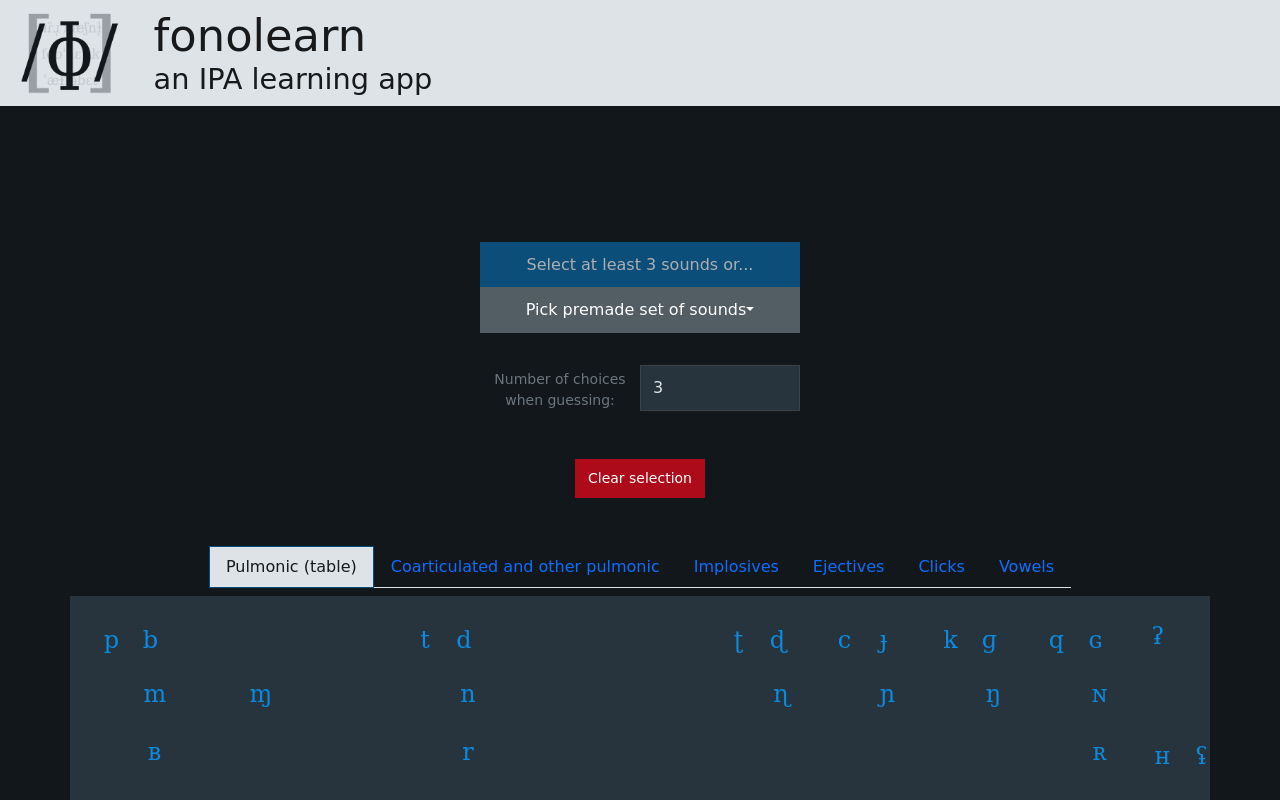
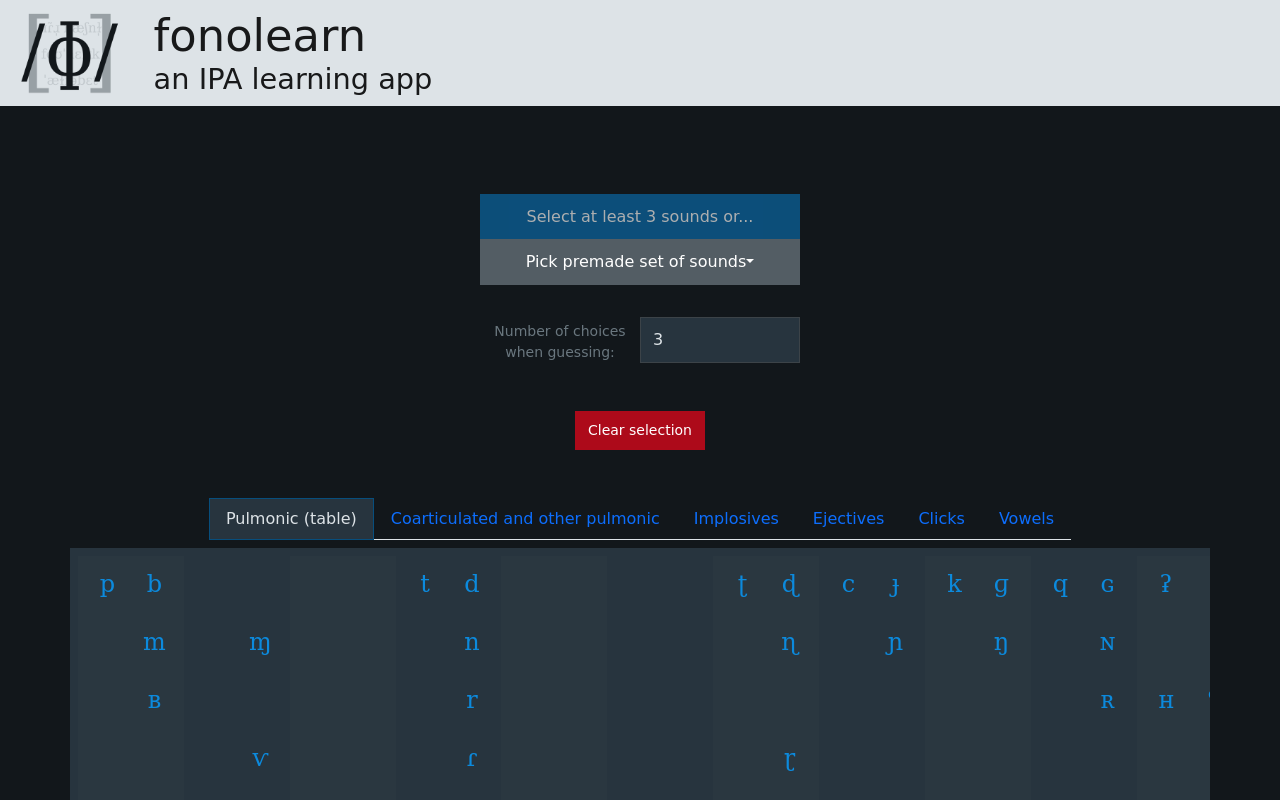
Before and after one commit to s-jevtic/fonolearn, an Angular app: page /main-menu in a window 1280 px wide. Shown: the top 800 px of the page. Built offline with nearby package versions, Linux system fonts and the light colour scheme.

Commit message:
improve main menu design (WIP)

```diff
--- a/src/app/main-menu/main-menu.component.css
+++ b/src/app/main-menu/main-menu.component.css
@@ -25,21 +25,58 @@
     width: 10rem;
 }
 
-#sound-picker-container button {
-    height: 100%;
-}
-
 .ipa-td {
-    height: 3rem;
-    width: 3rem;
-    text-align: center;
+    height: var(--ipa-button-size);
+    width: var(--ipa-button-size);
+    border: 5px solid transparent !important;
 }
 
 #begin-button, #begin-button-disabled, #soundSetPicker {
     width: 20rem;
 }
 
+.ipa-button {
+    height: var(--ipa-button-size);
+    width: var(--ipa-button-size);
+    text-decoration: none;
+    line-height: 1.5;
+    text-align: center;
+    /*--bs-btn-border-radius: 0.375rem !important;*/
+}
+.ipa-button.btn-link {
+    color: var(--dark-color-main-hl) !important;
+}
+.ipa-button.btn-link:hover {
+    color: var(--dark-color-main) !important;
+}
+.ipa-button.btn-link:active {
+    color: var(--dark-color-main-sh) !important;
+}
+
+#consonant-tablist nav {
+    overflow: scroll;
+}
+
+tr {
+    width: 100%;
+}
+
+/*tr:nth-child(odd) {*/
+    /*background-color: var(--dark-color-stg);*/
+/*}*/
+
+td:nth-child(odd) {
+    background-color: var(--dark-color-stg);
+}
+
+table {
+    display: table;
+}
+
 @media only screen and (max-width: 768px) {
+    #menu-container {
+        padding-top: unset !important;
+    }
     #main-buttons, #main-buttons .btn, #picker-dropdown {
         /*max-width: calc((100vw - var(--closed-sidebar-width)) * 0.75);*/
         flex-grow: 0;
--- a/src/app/main-menu/main-menu.component.html
+++ b/src/app/main-menu/main-menu.component.html
@@ -1,5 +1,5 @@
-<div class="container-fluid d-flex flex-row flex-wrap justify-content-around pt-5" id="menu-container">
-    <div class="d-flex flex-column align-items-center px-3 pt-5 my-4">
+<div class="container-fluid d-flex flex-row flex-wrap justify-content-around align-items-center pt-5" id="menu-container">
+    <div class="d-flex flex-column align-items-center px-3 my-4">
         <div class="btn-group-vertical my-3" id="main-buttons">
             <button *ngIf="notEnoughSelected()" class="btn btn-primary disabled" role="button" id="begin-button-disabled">Select at least {{ noOfChoices() }} sounds or...</button>
             <button class="btn btn-primary" role="button" id="begin-button" *ngIf="!notEnoughSelected()" (click)="ipa($event)">Begin with selected sounds</button>
@@ -59,14 +59,14 @@
                                                 <ng-container *ngFor="let phone of position; let k = index">
                                                     <ng-container *ngIf="phone.clickable == true; else noButton">
                                                         <input type="checkbox" class="btn-check custom-check" id="btncheck{{phone.symbol}}" (change)="ipaCheck($event, phone)" autocomplete="off">
-                                                        <label class="btn btn-link shadow-none ipa-button ipa p-1" for="btncheck{{phone.symbol}}" placement="top" container="body" ngbTooltip="{{phone.desc}}" id="label{{phone.symbol}}">{{ phone.symbol }}</label>
+                                                        <label class="btn btn-link shadow-none ipa-button ipa p-0" for="btncheck{{phone.symbol}}" placement="top" container="body" ngbTooltip="{{phone.desc}}" id="label{{phone.symbol}}">{{ phone.symbol }}</label>
                                                     </ng-container>
                                                     <ng-template #noButton>
                                                         <ng-container *ngIf="phone.symbol != ''; else isNull">
                                                             <div class="p-1 ipa ipa-td" placement="top" container="body" ngbTooltip="{{phone.desc}}">{{ phone.symbol }}</div>
                                                         </ng-container>
                                                         <ng-template #isNull>
-                                                            <div class="p-1 ipa ipa-td"></div>
+                                                            <div class="ipa ipa-td"></div>
                                                         </ng-template>
                                                     </ng-template>
                                                 </ng-container>
@@ -83,10 +83,10 @@
                 <ng-container *ngFor="let phone of otherPulmonic">
                     <ng-container *ngIf="phone.clickable">
                         <input type="checkbox" class="btn-check custom-check" id="btncheck{{phone.symbol}}" (change)="ipaCheck($event, phone)" autocomplete="off">
-                        <label class="btn btn-link shadow-none ipa-button ipa p-1 m-1" for="btncheck{{phone.symbol}}" placement="top" container="body" ngbTooltip="{{phone.desc}}" id="label{{phone.symbol}}">{{ phone.symbol }}</label>
+                        <label class="btn btn-link shadow-none ipa-button ipa p-0 m-1" for="btncheck{{phone.symbol}}" placement="top" container="body" ngbTooltip="{{phone.desc}}" id="label{{phone.symbol}}">{{ phone.symbol }}</label>
                     </ng-container>
                     <ng-container *ngIf="!phone.clickable">
-                        <div class="p-1 m-1 ipa ipa-td" placement="top" container="body" ngbTooltip="{{phone.desc}}">{{ phone.symbol }}</div>
+                        <div class="p-0 m-1 ipa ipa-td" placement="top" container="body" ngbTooltip="{{phone.desc}}">{{ phone.symbol }}</div>
                     </ng-container>
                 </ng-container>
             </div>
@@ -94,10 +94,10 @@
                 <ng-container *ngFor="let phone of implosives">
                     <ng-container *ngIf="phone.clickable">
                         <input type="checkbox" class="btn-check custom-check" id="btncheck{{phone.symbol}}" (change)="ipaCheck($event, phone)" autocomplete="off">
-                        <label class="btn btn-link shadow-none ipa-button ipa p-1 m-1" for="btncheck{{phone.symbol}}" placement="top" container="body" ngbTooltip="{{phone.desc}}" id="label{{phone.symbol}}">{{ phone.symbol }}</label>
+                        <label class="btn btn-link shadow-none ipa-button ipa p-0 m-1" for="btncheck{{phone.symbol}}" placement="top" container="body" ngbTooltip="{{phone.desc}}" id="label{{phone.symbol}}">{{ phone.symbol }}</label>
                     </ng-container>
                     <ng-container *ngIf="!phone.clickable">
-                        <div class="p-1 m-1 ipa ipa-td" placement="top" container="body" ngbTooltip="{{phone.desc}}">{{ phone.symbol }}</div>
+                        <div class="p-0 m-1 ipa ipa-td" placement="top" container="body" ngbTooltip="{{phone.desc}}">{{ phone.symbol }}</div>
                     </ng-container>
                 </ng-container>
             </div>
@@ -105,10 +105,10 @@
                 <ng-container *ngFor="let phone of ejectives">
                     <ng-container *ngIf="phone.clickable">
                         <input type="checkbox" class="btn-check custom-check" id="btncheck{{phone.symbol}}" (change)="ipaCheck($event, phone)" autocomplete="off">
-                        <label class="btn btn-link shadow-none ipa-button ipa p-1 m-1" for="btncheck{{phone.symbol}}" placement="top" container="body" ngbTooltip="{{phone.desc}}" id="label{{phone.symbol}}">{{ phone.symbol }}</label>
+                        <label class="btn btn-link shadow-none ipa-button ipa p-0 m-1" for="btncheck{{phone.symbol}}" placement="top" container="body" ngbTooltip="{{phone.desc}}" id="label{{phone.symbol}}">{{ phone.symbol }}</label>
                     </ng-container>
                     <ng-container *ngIf="!phone.clickable">
-                        <div class="p-1 m-1 ipa ipa-td" placement="top" container="body" ngbTooltip="{{phone.desc}}">{{ phone.symbol }}</div>
+                        <div class="p-0 m-1 ipa ipa-td" placement="top" container="body" ngbTooltip="{{phone.desc}}">{{ phone.symbol }}</div>
                     </ng-container>
                 </ng-container>
             </div>
@@ -116,10 +116,10 @@
                 <ng-container *ngFor="let phone of clicks">
                     <ng-container *ngIf="phone.clickable">
                         <input type="checkbox" class="btn-check custom-check" id="btncheck{{phone.symbol}}" (change)="ipaCheck($event, phone)" autocomplete="off">
-                        <label class="btn btn-link shadow-none ipa-button ipa p-1 m-1" for="btncheck{{phone.symbol}}" placement="top" container="body" ngbTooltip="{{phone.desc}}" id="label{{phone.symbol}}">{{ phone.symbol }}</label>
+                        <label class="btn btn-link shadow-none ipa-button ipa p-0 m-1" for="btncheck{{phone.symbol}}" placement="top" container="body" ngbTooltip="{{phone.desc}}" id="label{{phone.symbol}}">{{ phone.symbol }}</label>
                     </ng-container>
                     <ng-container *ngIf="!phone.clickable">
-                        <div class="p-1 m-1 ipa ipa-td" placement="top" container="body" ngbTooltip="{{phone.desc}}">{{ phone.symbol }}</div>
+                        <div class="p-0 m-1 ipa ipa-td" placement="top" container="body" ngbTooltip="{{phone.desc}}">{{ phone.symbol }}</div>
                     </ng-container>
                 </ng-container>
             </div>
@@ -135,10 +135,10 @@
                                                 <ng-container *ngFor="let phone of position; let k = index">
                                                     <ng-container *ngIf="phone.clickable">
                                                         <input type="checkbox" class="btn-check custom-check" id="btncheck{{phone.symbol}}" (change)="ipaCheck($event, phone)" autocomplete="off">
-                                                        <label class="btn btn-link shadow-none ipa-button ipa p-1" for="btncheck{{phone.symbol}}" placement="top" container="body" ngbTooltip="{{phone.desc}}" id="label{{phone.symbol}}">{{ phone.symbol }}</label>
+                                                        <label class="btn btn-link shadow-none ipa-button ipa p-0" for="btncheck{{phone.symbol}}" placement="top" container="body" ngbTooltip="{{phone.desc}}" id="label{{phone.symbol}}">{{ phone.symbol }}</label>
                                                     </ng-container>
                                                     <ng-container *ngIf="!phone.clickable">
-                                                        <div class="p-1 ipa ipa-td" placement="top" container="body" ngbTooltip="{{phone.desc}}">{{ phone.symbol }}</div>
+                                                        <div class="p-0 ipa ipa-td" placement="top" container="body" ngbTooltip="{{phone.desc}}">{{ phone.symbol }}</div>
                                                     </ng-container>
                                                 </ng-container>
                                             </div>
--- a/src/styles.css
+++ b/src/styles.css
@@ -1,21 +1,22 @@
 /* You can add global styles to this file, and also import other style files */
 :root{
     /* made using Mozilla color picker */
-    --dark-color-bg: #12171B;
-    --dark-color-fg: #27343E;
+    --dark-color-bg: #12171B; /* background */
+    --dark-color-fg: #27343E; /* foreground */
     --dark-color-text: #DDE3E7;
     --dark-color-main: #0A6CAD;
     --dark-color-main-hl: #0C8ADD;
     --dark-color-main-sh: #074E7D;
-    --dark-color-pos: #0AAD4B;
+    --dark-color-pos: #0AAD4B; /* positive */
     --dark-color-pos-hl: #0CDD60;
     --dark-color-pos-sh: #077D36;
-    --dark-color-neg: #AD0A1A;
+    --dark-color-neg: #AD0A1A; /* negative */
     --dark-color-neg-hl: #DD0C21;
     --dark-color-neg-sh: #7D0713;
-    --dark-color-neu: #535D64;
+    --dark-color-neu: #535D64; /* neutral */
     --dark-color-neu-hl: #6A777F;
     --dark-color-neu-sh: #3C4348;
+    --dark-color-stg: #535D6410; /* semi-transparent gray */
 
     --light-color-bg: #DDE3E7;
     --light-color-fg: #E4E5E6;
@@ -33,6 +34,8 @@
     --closed-dropdown-height: 3rem;
     --open-dropdown-height: 12rem;
     --dropdown-width: 40rem;
+
+    --ipa-button-size: 3rem;
 }
 
 body{
@@ -162,26 +165,9 @@ main {
     --bs-nav-tabs-border-color: var(--light-color-bg);
     --bs-nav-tabs-border-radius: 0;
     --bs-nav-tabs-link-hover-border-color: var(--dark-color-main-hl);
-    --bs-nav-tabs-link-active-color: var(--light-color-text);
-    --bs-nav-tabs-link-active-bg: var(--light-color-bg);
+    --bs-nav-tabs-link-active-color: var(--dark-color-text);
+    --bs-nav-tabs-link-active-bg: var(--dark-color-fg);
     --bs-nav-tabs-link-active-border-color: var(--dark-color-main-sh);
-}
-
-.ipa-button {
-    height: 2.5rem;
-    width: 2.5rem;
-    text-align: center;
-    text-decoration: none;
-    --bs-btn-border-radius: 0.375rem !important;
-}
-.ipa-button.btn-link {
-    color: var(--dark-color-main-hl) !important;
-}
-.ipa-button.btn-link:hover {
-    color: var(--dark-color-main) !important;
-}
-.ipa-button.btn-link:active {
-    color: var(--dark-color-main-sh) !important;
 }
 
 .form-control {
```
Also changed, not shown: src/app/main-menu/main-menu.component.ts (+15 -0 lines).
